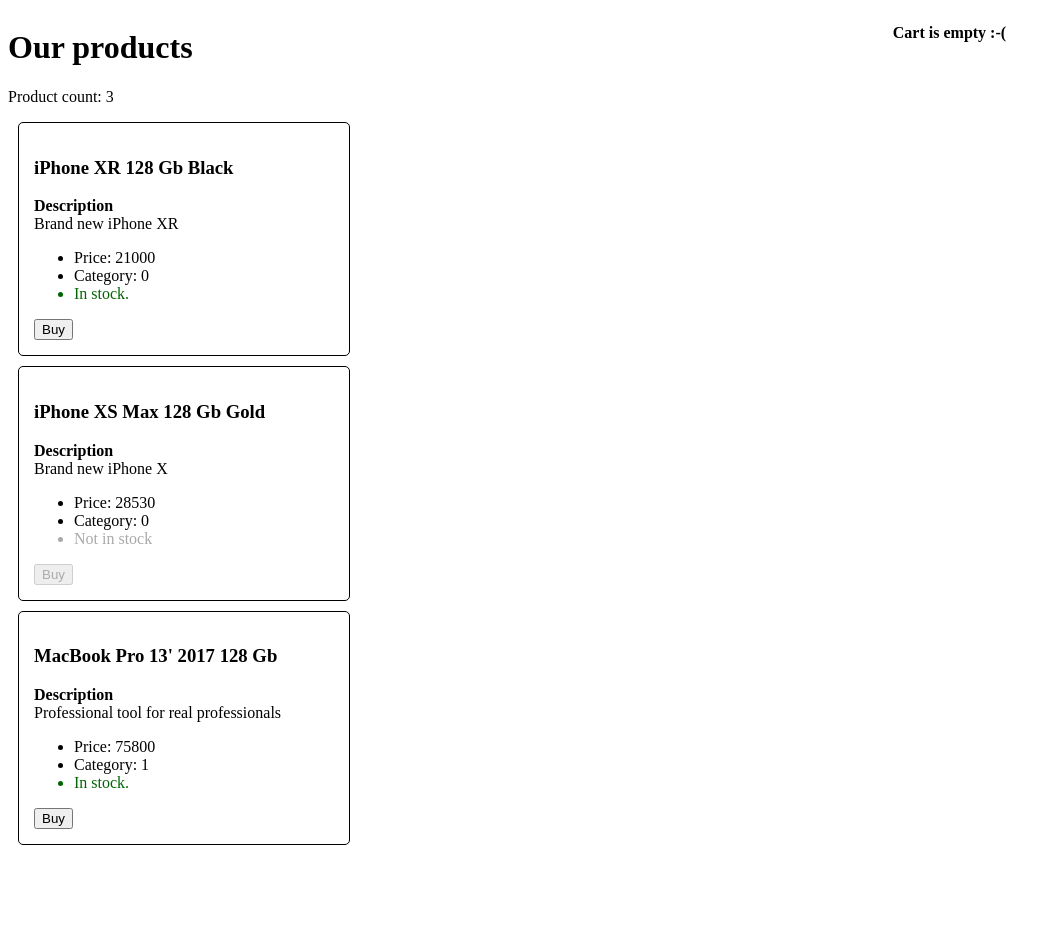
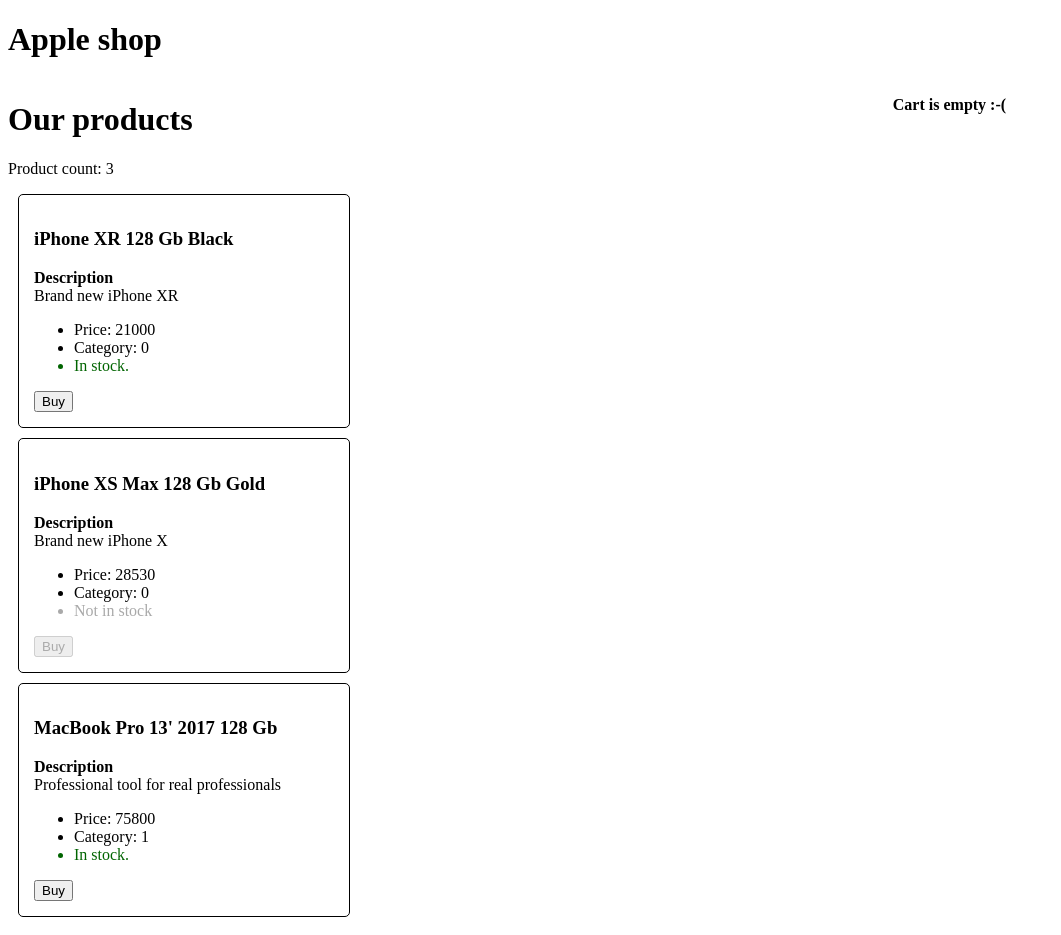
Before and after one commit to bohdanstefaniuk/angular-epam-course, an Angular app: page / in a window 1280 px wide. Shown: the whole page, without its empty margins (0-1061 px from the left). Before the commit the page ends 863 px from the top, so only its background shows below. Built offline with nearby package versions, Linux system fonts and the light colour scheme.

Commit message:
Add template variable for accessing app title

```diff
--- a/src/app/app.component.html
+++ b/src/app/app.component.html
@@ -1,2 +1,3 @@
+<h1 #appTitle></h1>
 <app-product-list></app-product-list>
 <app-cart-list></app-cart-list>
--- a/src/app/app.component.ts
+++ b/src/app/app.component.ts
@@ -1,10 +1,15 @@
-import { Component } from '@angular/core';
+import { Component, ViewChild, ElementRef, OnInit, AfterViewInit } from '@angular/core';
 
 @Component({
   selector: 'app-root',
   templateUrl: './app.component.html',
   styleUrls: ['./app.component.css']
 })
-export class AppComponent {
+export class AppComponent implements AfterViewInit {
+  @ViewChild('appTitle', {static: false}) appTitleElement: ElementRef;
   title = 'shop';
+
+  ngAfterViewInit(): void {
+    this.appTitleElement.nativeElement.textContent = 'Apple shop';
+  }
 }
```
